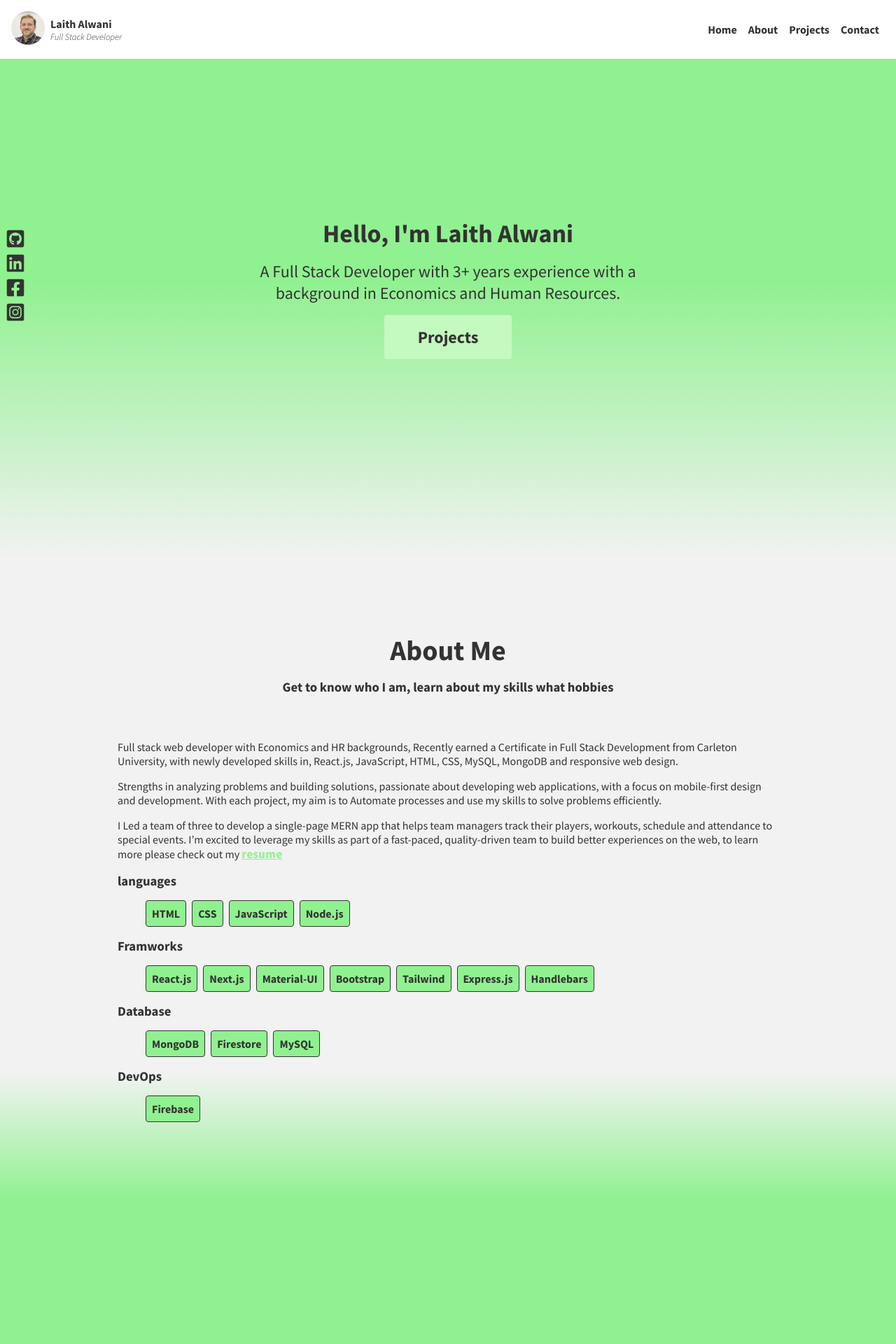
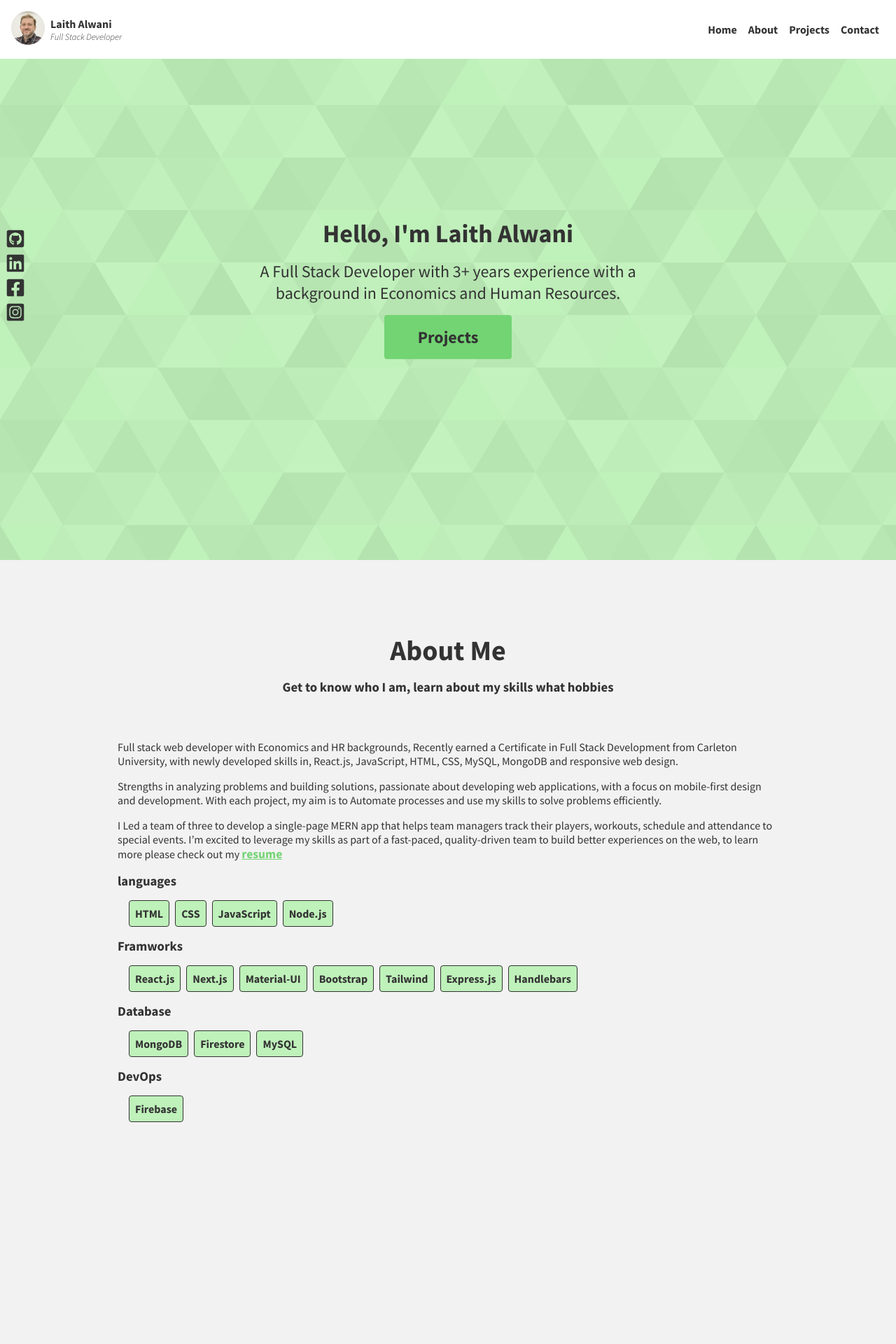
Before and after one commit to LaithAlwani/LaithAlwani, a Next.js app: page / in a window 1280 px wide. Shown: the top 1920 px of the page at 70% size. Built offline with nearby package versions, Linux system fonts and the light colour scheme.

Commit message:
adds svg background and changes the green colors

```diff
--- a/components/About.jsx
+++ b/components/About.jsx
@@ -4,7 +4,7 @@ import { frameworks, languages, databases, devOps } from "../utils/Projects";
 
 export default function About() {
   return (
-    <section className="section bg-linear-gray" id="about">
+    <section className="section" id="about">
       <Header
         header="About Me"
         subHeader="Get to know who I am, learn about my skills what hobbies"
--- a/components/Contact.jsx
+++ b/components/Contact.jsx
@@ -52,7 +52,7 @@ export default function Contact() {
     }, 2000);
   };
   return (
-    <section className="section bg-linear-gray" id="contact">
+    <section className="section" id="contact">
       <Header
         header="contact"
         subHeader="Feel free to contact me by filling out the form below and I will get back to you as soon as I can"
--- a/components/Main.jsx
+++ b/components/Main.jsx
@@ -3,7 +3,7 @@ import SocialLink from "./ui/SocialLink";
 export default function Main() {
 
   return (
-    <section className="section bg-linear-green" id="home">
+    <section className="section bg-green" id="home">
       {/* <Image src="/images/green-bg.svg" alt="" fill objectFit="cover" priority /> */}
       <div className="main">
         <ul className="social-links-main">
--- a/components/Projects.jsx
+++ b/components/Projects.jsx
@@ -4,7 +4,7 @@ import Header from "./Header";
 
 export default function Projects() {
   return (
-    <section className="section bg-linear-green" id="projects">
+    <section className="section" id="projects">
       <Header
         header="Projects"
         subHeader="A collection of higlighted projects that I have worked on during my career"
--- a/styles/globals.css
+++ b/styles/globals.css
@@ -1,6 +1,7 @@
 @import url("https://fonts.googleapis.com/css2?family=Source+Sans+Pro:ital,wght@0,300;0,400;0,700;0,900;1,300&display=swap");
 :root{
-  --la-green:#90f190;
+  --la-light-green:#BFF1BA;
+  --la-green:#73d473;
   --la-dark-gray:#666;
   --la-black:#333;
   --la-off-white:#f2f2f2;
@@ -31,7 +32,7 @@ a {
 
 nav a:hover,
 nav a:focus {
-  color: var(--la-green);
+  color: var(--la-light-green);
 }
 
 h1,
@@ -62,7 +63,7 @@ h3 {
 }
 
 .btn {
-  background-color: var(--la-green);
+  background-color: var(--la-light-green);
   padding: 1rem;
   font-weight: 700;
   border: none;
@@ -70,12 +71,9 @@ h3 {
   text-align: center;
 }
 
-.bg-linear-green {
-  background: linear-gradient(180deg, var(--la-green) 50%, var(--la-off-white));
-}
-
-.bg-linear-gray {
-  background: linear-gradient(180deg, var(--la-off-white) 80%, var(--la-green));
+.bg-green {
+  /* background: linear-gradient(180deg, var(--la-green) 50%, var(--la-off-white)); */
+  background: url("/images/bg.svg");
 }
 
 .bg-green {
@@ -160,9 +158,7 @@ nav {
   font-size: 2.5rem;
 }
 
-
 /*home section*/
-
 .main {
   font-size: 1.5em;
   text-align: center;
@@ -176,7 +172,7 @@ nav {
 }
 
 .btn-light {
-  background-color: #c4f9bf;
+  background-color: var(--la-green);
   padding-inline: 3rem;
 }
 
@@ -199,12 +195,13 @@ nav {
 
 .skill-list{
   list-style: none;
+  padding-inline-start: 1rem;
   display: flex;
   flex-wrap: wrap;
   gap:0.5rem
 }
 .skill-list li{
-  background-color: var(--la-green);
+  background-color: var(--la-light-green);
   font-weight: 700;
   padding: 0.5rem;
   border-radius: var(--border-radius);
```
Also changed, not shown: public/images/bg.svg (added), styles/Home.module.css (added).
